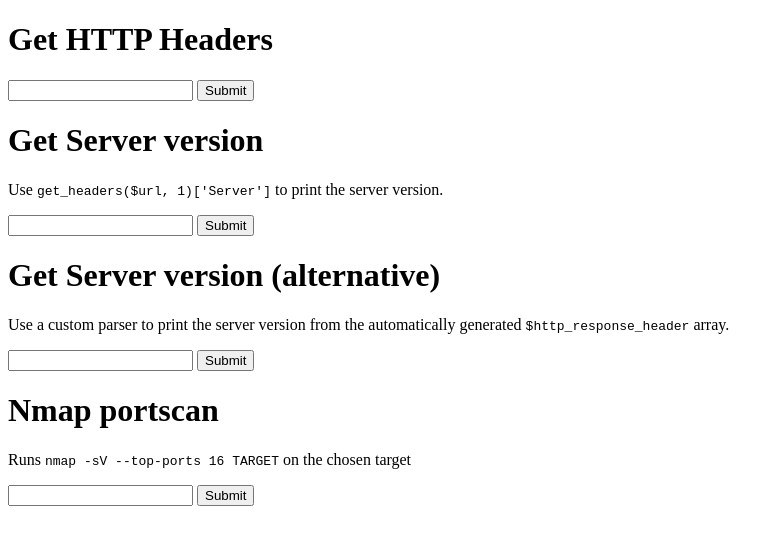
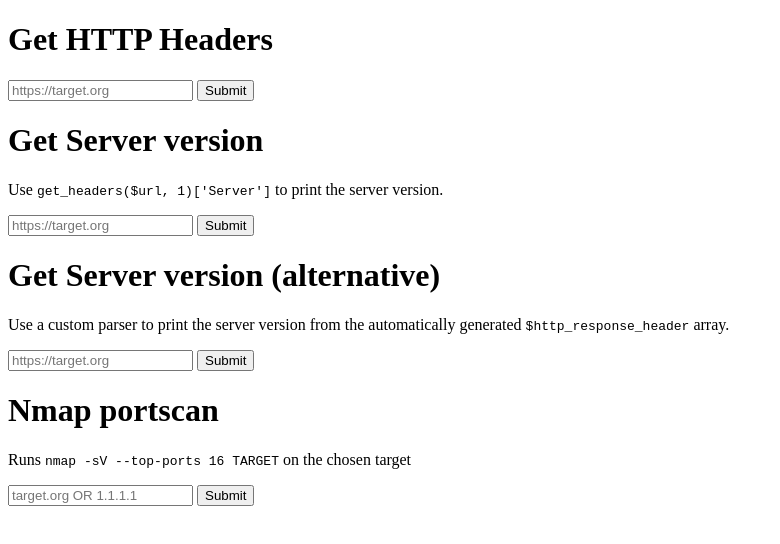
Before and after one commit to AvalZ/DVAS, a plain HTML site: page http/index.html in a window 1280 px wide. Shown: the whole page, without its empty margins (0-780 px from the left). Drawn offline with Linux system fonts and the light colour scheme.

Commit message:
Update HTTP index

```diff
--- a/http/index.html
+++ b/http/index.html
@@ -8,28 +8,28 @@
     <div>
         <h1>Get HTTP Headers</h1>
         <form action="get_headers.php" method='POST'>
-            <input type="text" name='url'>
+            <input type="text" name='url' placeholder='https://target.org'>
             <input type="submit">
         </form>
 
         <h1>Get Server version</h1>
         <p>Use <code>get_headers($url, 1)['Server']</code> to print the server version.</p>
         <form action="get_server_version.php" method='POST'>
-            <input type="text" name='url'>
+            <input type="text" name='url' placeholder='https://target.org'>
             <input type="submit">
         </form>
 
         <h1>Get Server version (alternative)</h1>
         <p>Use a custom parser to print the server version from the automatically generated <code>$http_response_header</code> array.</p>
         <form action="get_server_version_alt.php" method='POST'>
-            <input type="text" name='url'>
+            <input type="text" name='url' placeholder='https://target.org'>
             <input type="submit">
         </form>
 
         <h1>Nmap portscan</h1>
         <p>Runs <code>nmap -sV --top-ports 16 TARGET</code> on the chosen target</p>
         <form action="nmap_portscan.php" method='POST'>
-            <input type="text" name='target'>
+            <input type="text" name='target' placeholder='target.org OR 1.1.1.1'>
             <input type="submit">
         </form>
     </div>
```
